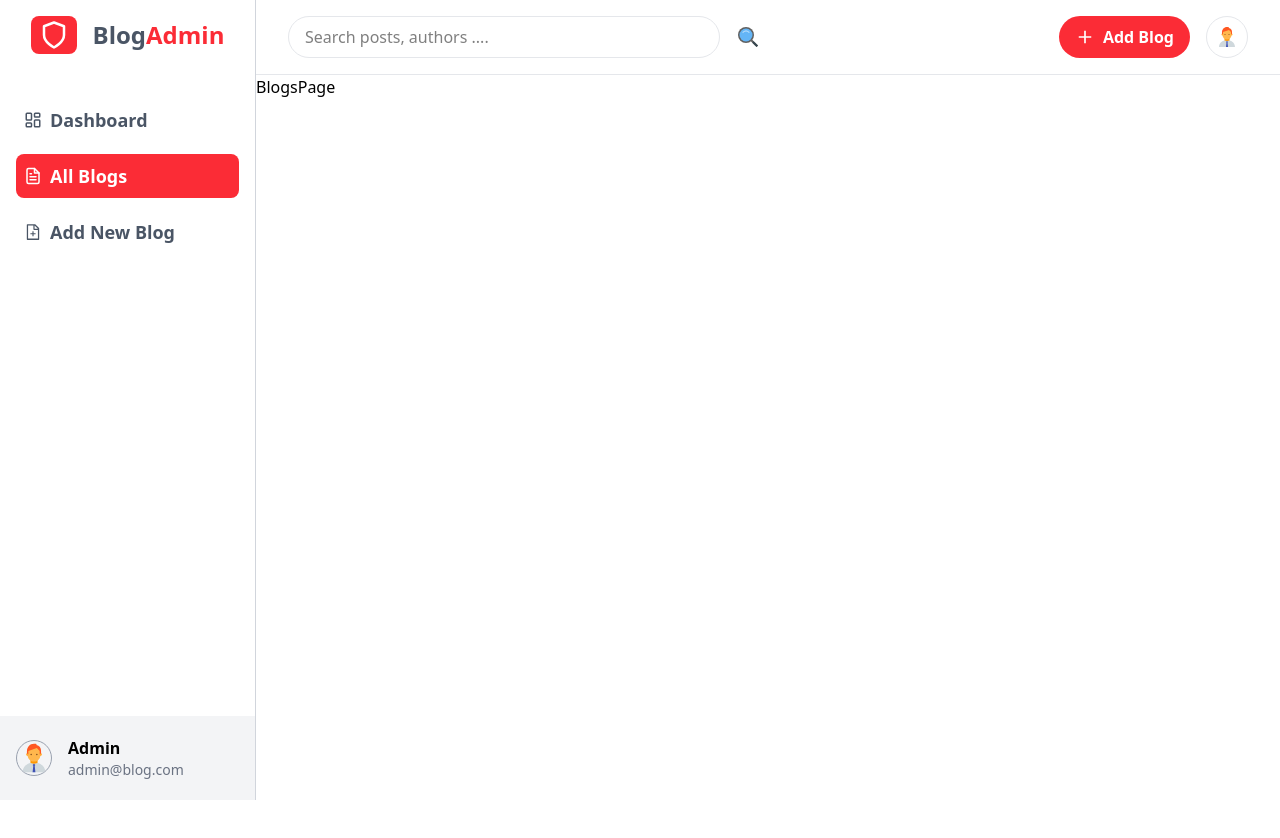
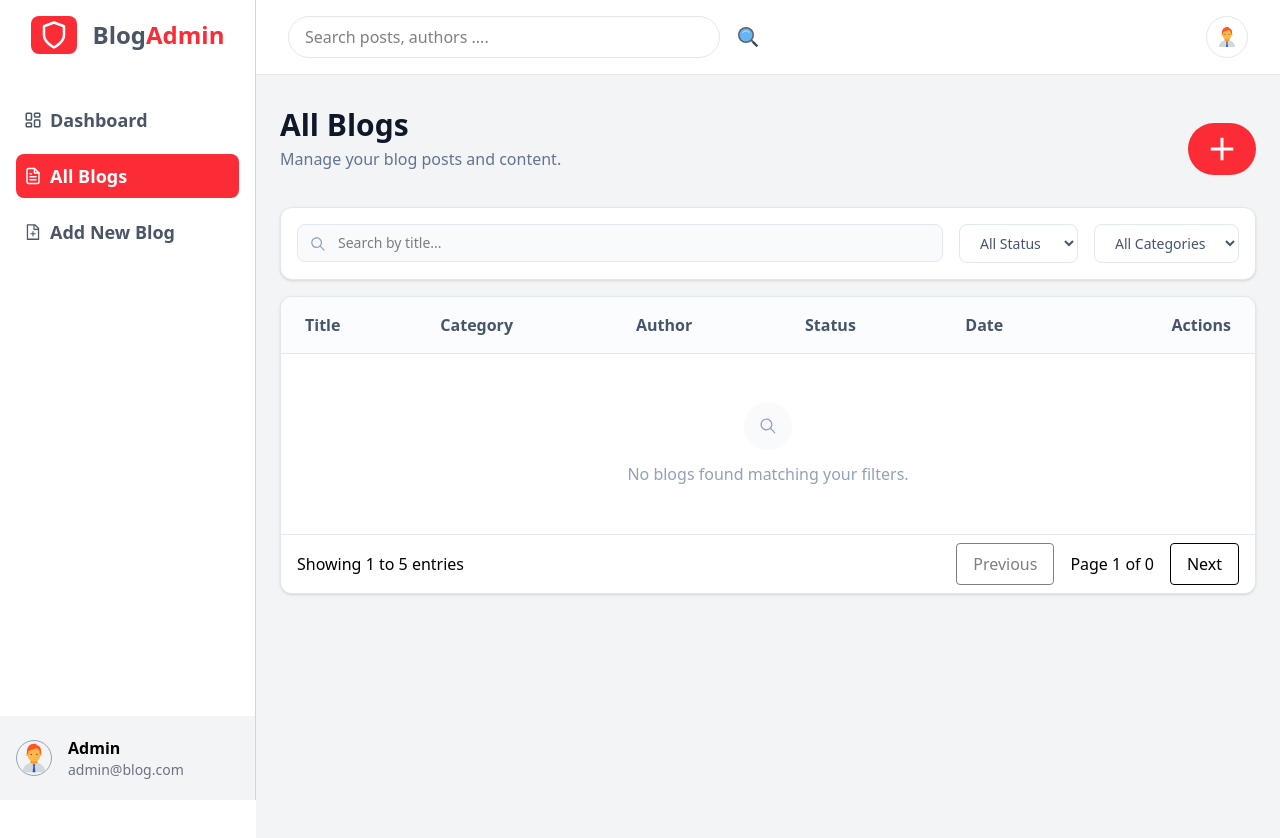
Before and after one commit to suprabhatmaiti/blog-admin, a React (Vite) app: page /blogs in a window 1280 px wide. Shown: the top 838 px of the page. Before the commit the page ends 800 px from the top, so only its background shows below. Built offline with nearby package versions, Linux system fonts and the light colour scheme.

Commit message:
Refactor blog management components; implement BlogsPage with search and filter functionality, add BlogTableData and BlogToolBar components, and update Navbar for improved navigation

```diff
--- a/src/components/layout/Navbar.jsx
+++ b/src/components/layout/Navbar.jsx
@@ -33,7 +33,7 @@ export default function Navbar() {
         </button>
       </form>
       <div className="flex gap-4">
-        <div
+        {/* <div
           onClick={onAddBlog}
           className="rounded-full px-4 py-2 flex justify-center items-center gap-2 cursor-pointer bg-red-500 text-white hover:bg-red-600 font-semibold"
         >
@@ -41,7 +41,7 @@ export default function Navbar() {
             <IoMdAdd />
           </div>
           Add Blog
-        </div>
+        </div> */}
         <div className="text-2xl rounded-full cursor-not-allowed border border-gray-200 p-2">
           <FcManager />
         </div>
--- a/src/main.jsx
+++ b/src/main.jsx
@@ -5,7 +5,7 @@ import App from "./App.jsx";
 import { createBrowserRouter, RouterProvider } from "react-router-dom";
 import Dashboard from "./pages/Dashboard.jsx";
 import AddBlogFormPage from "./pages/BlogAddForm/AddBlogFormPage.jsx";
-import BlogsPage from "./pages/BlogsPage.jsx";
+import BlogsPage from "./pages/BlogsPage/Blogs.jsx";
 import NotFoundPage from "./pages/NotFoundPage.jsx";
 
 const router = createBrowserRouter([
--- a/src/pages/BlogAddForm/AddBlogFormPage.jsx
+++ b/src/pages/BlogAddForm/AddBlogFormPage.jsx
@@ -42,7 +42,7 @@ export default function AddBlogFormPage() {
     const blogData = { ...formData };
 
     if (blogData.publish) {
-      blogData.publishDate = new Date().toISOString().toString().split("T")[0];
+      blogData.publishDate = new Date().toISOString();
     }
     console.log(blogData);
 
@@ -62,9 +62,9 @@ export default function AddBlogFormPage() {
 
     localStorage.setItem("blogs", JSON.stringify([...blogs, newBlog]));
     initialData.current = formData;
-    // setFormData(initialState);
-    // setImageError("");
-    // alert("Blog saved successfully");
+    setFormData(initialState);
+    setImageError("");
+    alert("Blog saved successfully");
   };
 
   return (
--- a/src/pages/BlogsPage.jsx
+++ /dev/null
@@ -1,5 +0,0 @@
-import React from "react";
-
-export default function BlogsPage() {
-  return <div>BlogsPage</div>;
-}
--- /dev/null
+++ b/src/pages/BlogsPage/BlogTableData.jsx
@@ -0,0 +1,53 @@
+import React from "react";
+import { MdEdit } from "react-icons/md";
+import { IoIosTrash } from "react-icons/io";
+
+export default function BlogTableData({ blog }) {
+  const date = new Date(blog.publishDate).toLocaleDateString();
+
+  return (
+    <tr className="hover:bg-slate-50/80 transition-colors group">
+      <td className="px-6 py-4 font-medium text-slate-900">{blog.title}</td>
+      <td className="px-6 py-4 text-slate-500">
+        <span className="px-2 py-1 bg-slate-100 rounded text-xs font-medium text-slate-600">
+          {blog.category}
+        </span>
+      </td>
+      <td className="px-6 py-4 text-slate-500 flex items-center gap-2">
+        <div className="w-6 h-6 rounded-full bg-indigo-100 text-indigo-600 text-xs flex items-center justify-center font-bold">
+          {blog.author.charAt(0)}
+        </div>
+        {blog.author}
+      </td>
+      <td className="px-6 py-4">
+        <span
+          className={`px-2.5 py-1 rounded-full text-xs font-semibold border flex w-fit items-center gap-1.5
+                      ${
+                        blog.publish == true
+                          ? "bg-emerald-50 text-emerald-700 border-emerald-200"
+                          : "bg-amber-50 text-amber-700 border-amber-200"
+                      }`}
+        >
+          {blog.publish == true ? "Published" : "Draft"}
+          <span
+            className={`w-1.5 h-1.5 rounded-full ${
+              blog.publish == true ? "bg-emerald-500" : "bg-amber-500"
+            }`}
+          ></span>
+          {blog.publish}
+        </span>
+      </td>
+      <td className="px-6 py-4 text-slate-500">{date}</td>
+      <td className="px-6 py-4 text-right">
+        <div className="flex justify-end gap-1 opacity-60 group-hover:opacity-100 transition-opacity">
+          <button className="p-2 text-slate-400 hover:text-indigo-600 hover:bg-indigo-50 rounded-lg transition-colors">
+            <MdEdit size={16} />
+          </button>
+          <button className="p-2 text-slate-400 hover:text-rose-600 hover:bg-rose-50 rounded-lg transition-colors">
+            <IoIosTrash size={16} />
+          </button>
+        </div>
+      </td>
+    </tr>
+  );
+}
--- /dev/null
+++ b/src/pages/BlogsPage/BlogToolBar.jsx
@@ -0,0 +1,39 @@
+import React from "react";
+import { IoIosSearch } from "react-icons/io";
+
+export default function BlogToolBar({ search, setSearch, filter, setFilter }) {
+  return (
+    <div>
+      <div className="bg-white p-4 rounded-xl border border-slate-200 shadow-sm flex flex-col md:flex-row gap-4 mt-4">
+        <div className="relative flex-1">
+          <IoIosSearch
+            className="absolute left-3 top-1/2 -translate-y-1/2 text-slate-400"
+            size={18}
+          />
+          <input
+            type="text"
+            placeholder="Search by title..."
+            value={search}
+            onChange={setSearch}
+            className="w-full pl-10 pr-4 py-2 bg-slate-50 border border-slate-200 rounded-lg focus:outline-none focus:ring-2 focus:ring-indigo-500 focus:bg-white transition-all text-sm"
+          />
+        </div>
+        <div className="flex gap-4">
+          <select
+            className="bg-white border border-slate-200 rounded-lg px-4 py-2 text-sm text-slate-600 focus:outline-none focus:ring-2 focus:ring-indigo-500 cursor-pointer"
+            onChange={(e) => setFilter(e.target.value)}
+          >
+            <option value="All">All Status</option>
+            <option value="Published">Published</option>
+            <option value="Draft">Draft</option>
+          </select>
+          <select className="bg-white border border-slate-200 rounded-lg px-4 py-2 text-sm text-slate-600 focus:outline-none focus:ring-2 focus:ring-indigo-500 cursor-pointer">
+            <option>All Categories</option>
+            <option>Design</option>
+            <option>Development</option>
+          </select>
+        </div>
+      </div>
+    </div>
+  );
+}
--- /dev/null
+++ b/src/pages/BlogsPage/Blogs.jsx
@@ -0,0 +1,112 @@
+import React, { useEffect, useMemo, useState } from "react";
+import { MdAddCircleOutline } from "react-icons/md";
+import BlogToolBar from "./BlogToolBar";
+import { IoMdAdd } from "react-icons/io";
+import BlogsTable from "./BlogsTable";
+
+export default function BlogsPage() {
+  const [search, setSearch] = useState("");
+  const [filter, setFilter] = useState("All");
+  const [status, setStatus] = useState("All");
+  const [currentPage, setCurrentPage] = useState(1);
+  const [totalPages, setTotalPages] = useState(1);
+
+  const blogs = useMemo(() => {
+    const totalBlogs = localStorage.getItem("blogs")
+      ? JSON.parse(localStorage.getItem("blogs"))
+      : [];
+    return totalBlogs;
+  }, []);
+
+  const onSearchChange = (e) => {
+    setSearch(e.target.value);
+  };
+
+  const handlePrev = () => {
+    setCurrentPage((prev) => prev - 1);
+  };
+
+  const handleNext = () => {
+    setCurrentPage((prev) => prev + 1);
+  };
+  useEffect(() => {
+    const totalBlogs = blogs.length;
+    const blogsPerPage = 10;
+    const totalPages = Math.ceil(totalBlogs / blogsPerPage);
+    setTotalPages(totalPages);
+  }, [blogs]);
+
+  const filteredBlogs = useMemo(() => {
+    let filtered = blogs;
+    if (search) {
+      filtered = filtered.filter((blog) =>
+        blog.title.toLowerCase().includes(search.toLowerCase())
+      );
+    }
+    if (filter !== "All") {
+      filtered = filtered.filter((blog) => blog.category === filter);
+    }
+    if (status !== "All") {
+      filtered = filtered.filter((blog) => blog.status === status);
+    }
+    return filtered;
+  }, [blogs, search, filter, status]);
+
+  return (
+    <div className="min-h-screen w-full md:px-6 px-4 py-8 bg-gray-100 space-y-4">
+      <div className="flex gap-4 justify-between">
+        <div>
+          <h1 className="md:text-3xl text-2xl font-bold text-slate-900">
+            All Blogs
+          </h1>
+          <p className="text-slate-500 text-sm md:text-base mt-1 ">
+            Manage your blog posts and content.
+          </p>
+        </div>
+        <div className="flex items-center mb-4 gap-6 mt-4">
+          <button className="rounded-full md:px-4 md:py-2 flex justify-center items-center gap-2 cursor-pointer bg-red-500 text-white hover:bg-red-600 font-semibold  ">
+            <IoMdAdd className="text-3xl md:text-4xl" />
+            <h1 className="hidden">Add New Blog</h1>
+          </button>
+        </div>
+      </div>
+      <div>
+        <BlogToolBar
+          search={search}
+          setSearch={onSearchChange}
+          filter={filter}
+          setFilter={setFilter}
+        />
+      </div>
+      <div className="bg-white border border-slate-200 rounded-xl shadow-sm overflow-hidden">
+        <BlogsTable blogs={filteredBlogs} currentPage={currentPage} />
+        <div className="flex items-center gap-4 bg-white border-t border-gray-200 py-2 justify-between px-4">
+          <div>
+            <p>
+              Showing {5 * (currentPage - 1) + 1} to {currentPage * 5} entries
+            </p>
+          </div>
+          <div className="space-x-4">
+            <button
+              onClick={handlePrev}
+              disabled={currentPage === 1}
+              className="px-4 py-2 border rounded disabled:opacity-50"
+            >
+              Previous
+            </button>
+            <span>
+              Page {currentPage} of {totalPages}
+            </span>
+            <button
+              onClick={handleNext}
+              disabled={currentPage === totalPages}
+              className="px-4 py-2 border rounded disabled:opacity-50"
+            >
+              Next
+            </button>
+          </div>
+        </div>
+      </div>
+    </div>
+  );
+}
--- /dev/null
+++ b/src/pages/BlogsPage/BlogsTable.jsx
@@ -0,0 +1,44 @@
+import React from "react";
+import { IoIosSearch } from "react-icons/io";
+import BlogTableData from "./BlogTableData";
+
+export default function BlogsTable({ blogs }) {
+  const TableData = blogs.map((blog) => {
+    return <BlogTableData blog={blog} key={blog.id} />;
+  });
+
+  return (
+    <div className="overflow-x-auto ">
+      <table className="w-full text-left text-base">
+        <thead className="bg-slate-50/50 border-b border-slate-200">
+          <tr>
+            <th className="px-6 py-4 font-semibold text-slate-600">Title</th>
+            <th className="px-6 py-4 font-semibold text-slate-600">Category</th>
+            <th className="px-6 py-4 font-semibold text-slate-600">Author</th>
+            <th className="px-6 py-4 font-semibold text-slate-600">Status</th>
+            <th className="px-6 py-4 font-semibold text-slate-600">Date</th>
+            <th className="px-6 py-4 font-semibold text-slate-600 text-right">
+              Actions
+            </th>
+          </tr>
+        </thead>
+        <tbody className="divide-y divide-slate-100">
+          {blogs.length > 0 ? (
+            TableData
+          ) : (
+            <tr>
+              <td colSpan="6" className="px-6 py-12 text-center text-slate-400">
+                <div className="flex flex-col items-center justify-center">
+                  <div className="w-12 h-12 bg-slate-50 rounded-full flex items-center justify-center mb-3">
+                    <IoIosSearch size={20} />
+                  </div>
+                  <p>No blogs found matching your filters.</p>
+                </div>
+              </td>
+            </tr>
+          )}
+        </tbody>
+      </table>
+    </div>
+  );
+}
```
